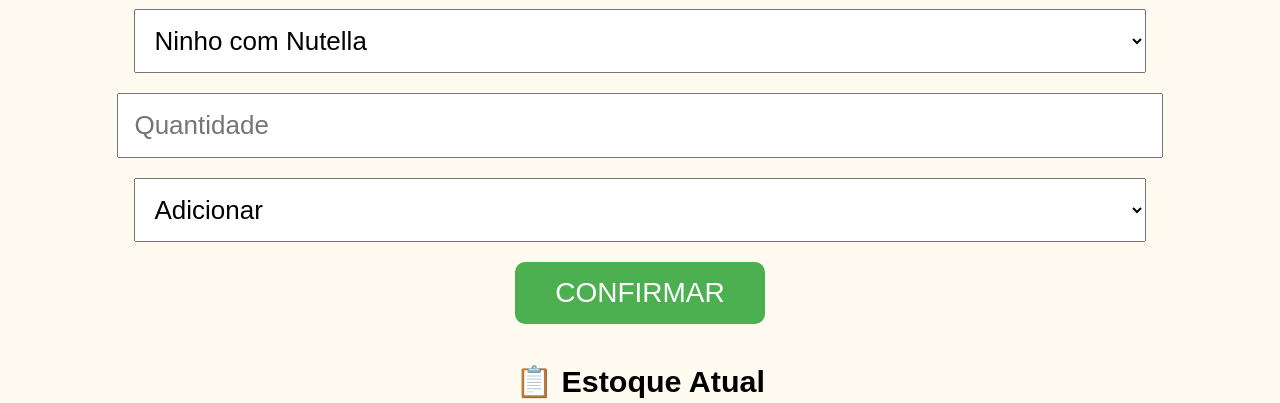
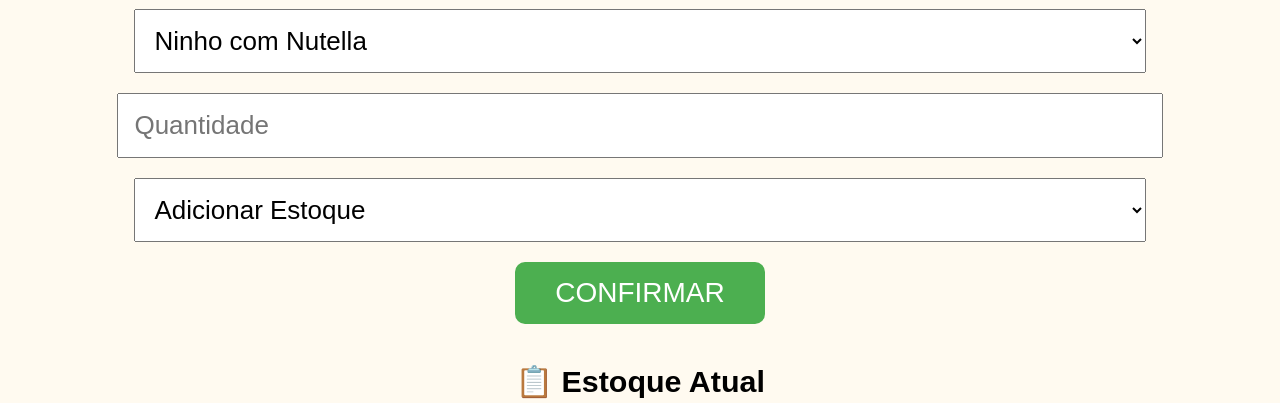
Before and after one commit to claramuchinelli/estoque-delicias-dacris, a Flask app: page /estoque in a window 1280 px wide. Shown: the part 47-450 px from the top of the page. Run offline with Flask 3, Linux system fonts and the light colour scheme; the visitor is signed in with stand-in values (Sample User, id 1); data comes from the database, SQL or seed files in the repository.

Commit message:
Update estoque.html

```diff
--- a/templates/estoque.html
+++ b/templates/estoque.html
@@ -52,7 +52,7 @@
     <input type="number" name="quantidade" placeholder="Quantidade" required><br>
 
     <select name="tipo">
-        <option value="adicionar">Adicionar</option>
+        <option value="adicionar">Adicionar Estoque</option>
         <option value="vender">Registrar Venda</option>
     </select><br>
 
```
